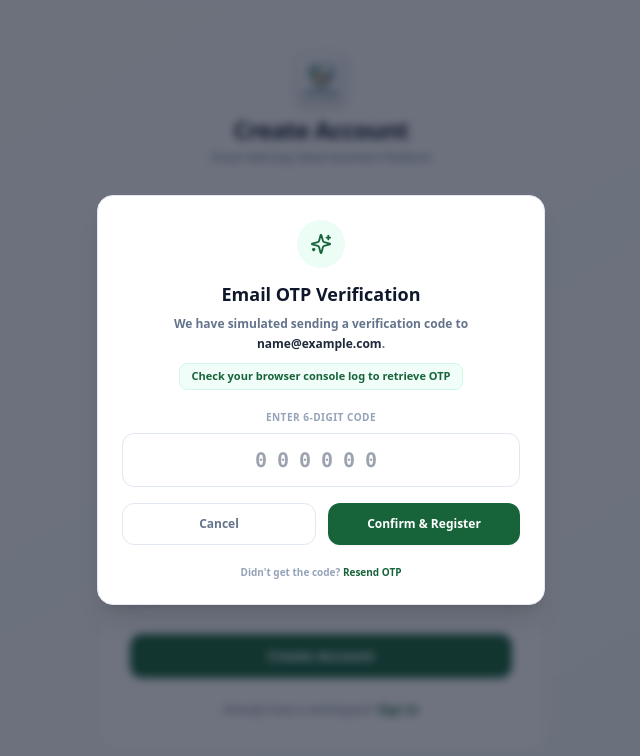
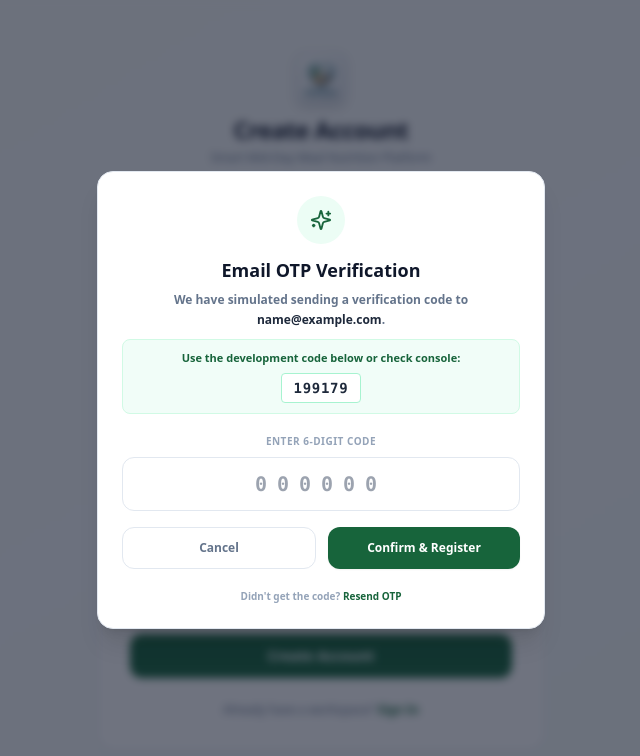
Before and after one commit to PEELARAGHAVENDRA/MealCare, a Next.js app in the folder apps/web-dashboard/: page /register in a window 1280 px wide. Both pictures are taken after typing "Sample", "name@example.com", "Sample", "Sample123", "Sample123" into the empty fields and a click on the button "Create Account". Shown: the top 756 px of the page, without its empty margins (319-959 px from the left). Built offline with nearby package versions, Linux system fonts and the light colour scheme.

Commit message:
feat(web): display simulated registration OTP directly in modal

```diff
--- a/apps/web-dashboard/src/app/register/page.tsx
+++ b/apps/web-dashboard/src/app/register/page.tsx
@@ -303,8 +303,9 @@ export default function RegisterPage() {
               <p className="mt-1.5 text-xs text-slate-500 font-semibold leading-relaxed">
                 We have simulated sending a verification code to <span className="text-slate-800 font-bold">{email}</span>.
               </p>
-              <div className="mt-2.5 inline-block rounded-lg bg-emerald-50/70 border border-emerald-100 px-3 py-1 text-[11px] font-bold text-gov-green">
-                Check your browser console log to retrieve OTP
+              <div className="mt-2.5 flex flex-col items-center gap-1.5 rounded-lg bg-emerald-50/70 border border-emerald-100 p-2.5 text-[11px] font-bold text-gov-green">
+                <span>Use the development code below or check console:</span>
+                <span className="rounded bg-white px-3 py-1 text-sm font-mono text-slate-800 border border-emerald-200 tracking-wider select-all">{generatedOtp}</span>
               </div>
             </div>
 
```
